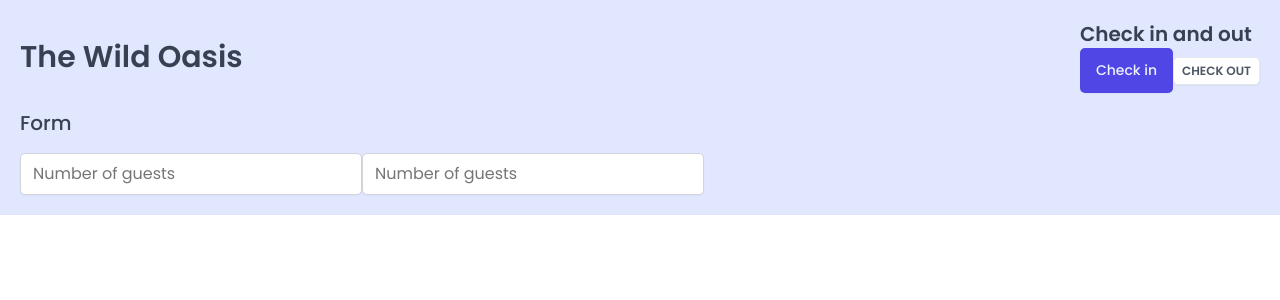
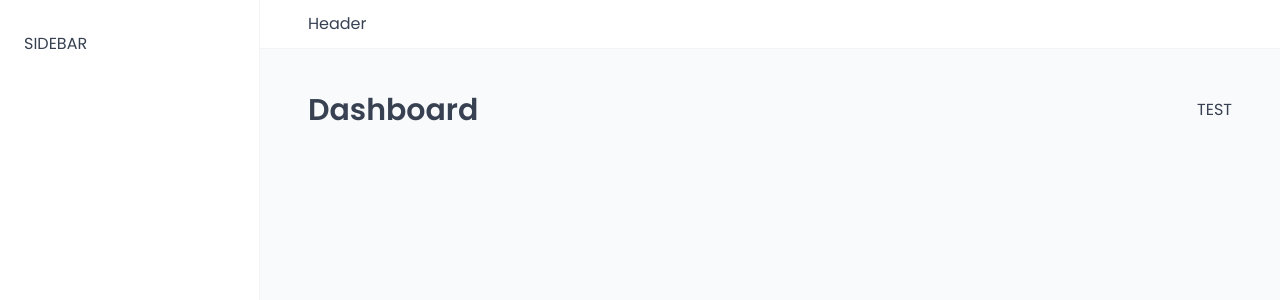
Before and after one commit to mati-rodriguez80/the-wild-oasis, a React (Vite) app: page /dashboard in a window 1280 px wide. Shown: the top 300 px of the page. Built offline with nearby package versions, Linux system fonts and the light colour scheme; a web font is replaced by a local one.

Commit message:
Start building the actual App component by declaring the main routes and pages, and create AppLayout component which will have the new Header and Sidebar components and where almost all of the rest of the pages will be rendered

```diff
--- a/src/App.jsx
+++ b/src/App.jsx
@@ -1,44 +1,37 @@
+import { BrowserRouter, Navigate, Route, Routes } from "react-router-dom";
+
 import GlobalStyles from "./styles/GlobalStyles";
-import styled from "styled-components";
 
-import Heading from "./ui/Heading";
-import Button from "./ui/Button";
-import Input from "./ui/Input";
-import Row from "./ui/Row";
-
-const StyledApp = styled.main`
-  background-color: var(--color-brand-100);
-  padding: 20px;
-`;
+import AppLayout from "./ui/AppLayout";
+import Dashboard from "./pages/Dashboard";
+import Bookings from "./pages/Bookings";
+import Cabins from "./pages/Cabins";
+import Users from "./pages/Users";
+import Settings from "./pages/Settings";
+import Account from "./pages/Account";
+import Login from "./pages/Login";
+import PageNotFound from "./pages/PageNotFound";
 
 function App() {
   return (
     <>
       <GlobalStyles />
-      <StyledApp>
-        <Row>
-          <Row type="horizontal">
-            <Heading as="h1">The Wild Oasis</Heading>
+      <BrowserRouter>
+        <Routes>
+          <Route element={<AppLayout />}>
+            <Route index element={<Navigate replace to="dashboard" />} />
+            <Route path="dashboard" element={<Dashboard />} />
+            <Route path="bookings" element={<Bookings />} />
+            <Route path="cabins" element={<Cabins />} />
+            <Route path="users" element={<Users />} />
+            <Route path="settings" element={<Settings />} />
+            <Route path="account" element={<Account />} />
+          </Route>
 
-            <div>
-              <Heading as="h2">Check in and out</Heading>
-              <Button onClick={() => alert("Check in")}>Check in</Button>
-              <Button variation="secondary" size="small" onClick={() => alert("Check in")}>
-                Check out
-              </Button>
-            </div>
-          </Row>
-
-          <Row>
-            <Heading as="h3">Form</Heading>
-
-            <form>
-              <Input type="number" placeholder="Number of guests" />
-              <Input type="number" placeholder="Number of guests" />
-            </form>
-          </Row>
-        </Row>
-      </StyledApp>
+          <Route path="login" element={<Login />} />
+          <Route path="*" element={<PageNotFound />} />
+        </Routes>
+      </BrowserRouter>
     </>
   );
 }
--- a/src/pages/PageNotFound.jsx
+++ b/src/pages/PageNotFound.jsx
@@ -33,9 +33,7 @@ function PageNotFound() {
   return (
     <StyledPageNotFound>
       <Box>
-        <Heading as="h1">
-          The page you are looking for could not be found 😢
-        </Heading>
+        <Heading as="h1">The page you are looking for could not be found 😢</Heading>
         <button onClick={moveBack} size="large">
           &larr; Go back
         </button>
--- a/src/pages/Users.jsx
+++ b/src/pages/Users.jsx
@@ -1,7 +1,7 @@
 import Heading from "../ui/Heading";
 
-function NewUsers() {
+function Users() {
   return <Heading as="h1">Create a new user</Heading>;
 }
 
-export default NewUsers;
+export default Users;
--- /dev/null
+++ b/src/ui/AppLayout.jsx
@@ -0,0 +1,31 @@
+import { Outlet } from "react-router-dom";
+import styled from "styled-components";
+
+import Sidebar from "./Sidebar";
+import Header from "./Header";
+
+const StyledAppLayout = styled.div`
+  display: grid;
+  grid-template-columns: 26rem 1fr;
+  grid-template-rows: auto 1fr;
+  height: 100vh;
+`;
+
+const Main = styled.main`
+  background-color: var(--color-grey-50);
+  padding: 4rem 4.8rem 6.4rem;
+`;
+
+function AppLayout() {
+  return (
+    <StyledAppLayout>
+      <Header />
+      <Sidebar />
+      <Main>
+        <Outlet />
+      </Main>
+    </StyledAppLayout>
+  );
+}
+
+export default AppLayout;
--- /dev/null
+++ b/src/ui/Header.jsx
@@ -0,0 +1,13 @@
+import styled from "styled-components";
+
+const StyledHeader = styled.header`
+  background-color: var(--color-grey-0);
+  padding: 1.2rem 4.8rem;
+  border-bottom: 1px solid var(--color-grey-100);
+`;
+
+function Header() {
+  return <StyledHeader>Header</StyledHeader>;
+}
+
+export default Header;
--- /dev/null
+++ b/src/ui/Sidebar.jsx
@@ -0,0 +1,14 @@
+import styled from "styled-components";
+
+const StyledSidebar = styled.aside`
+  background-color: var(--color-grey-0);
+  padding: 3.2rem 2.4rem;
+  border-right: 1px solid var(--color-grey-100);
+  grid-row: 1 / -1;
+`;
+
+function Sidebar() {
+  return <StyledSidebar>SIDEBAR</StyledSidebar>;
+}
+
+export default Sidebar;
```
